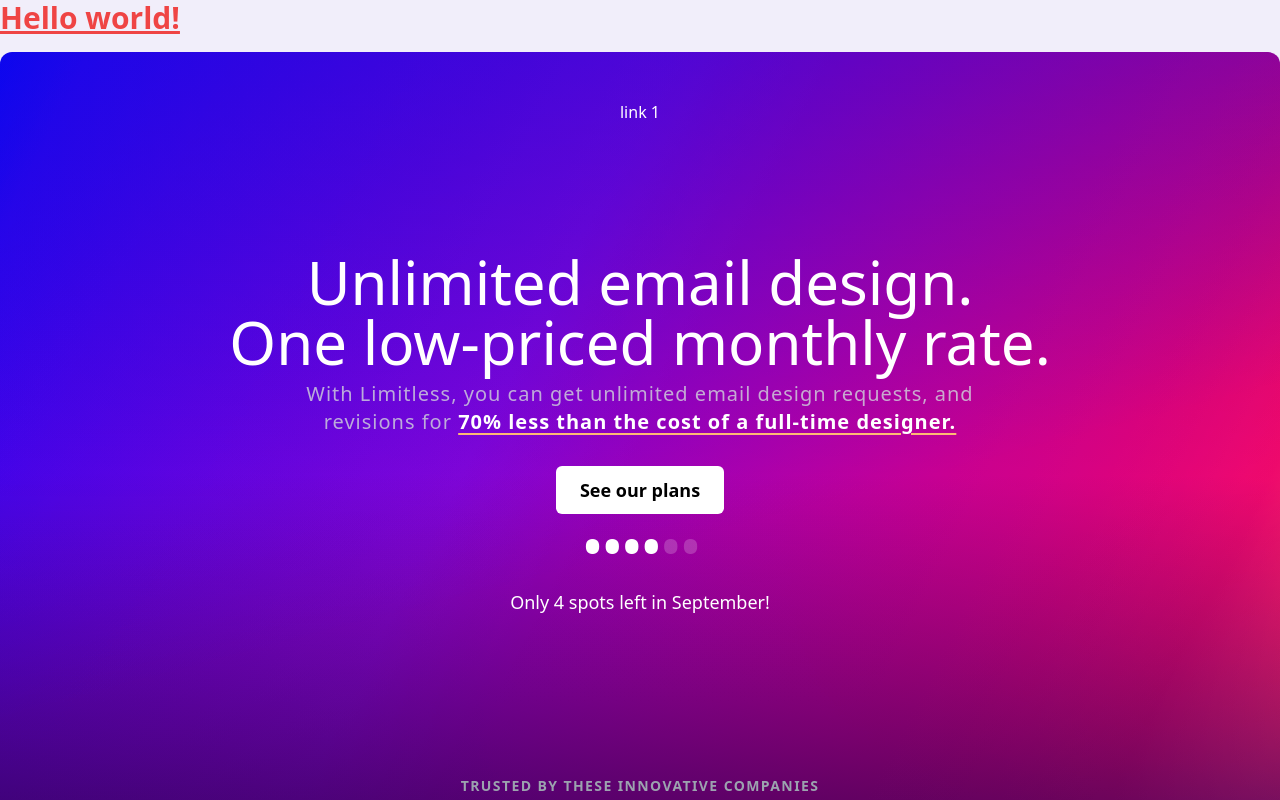
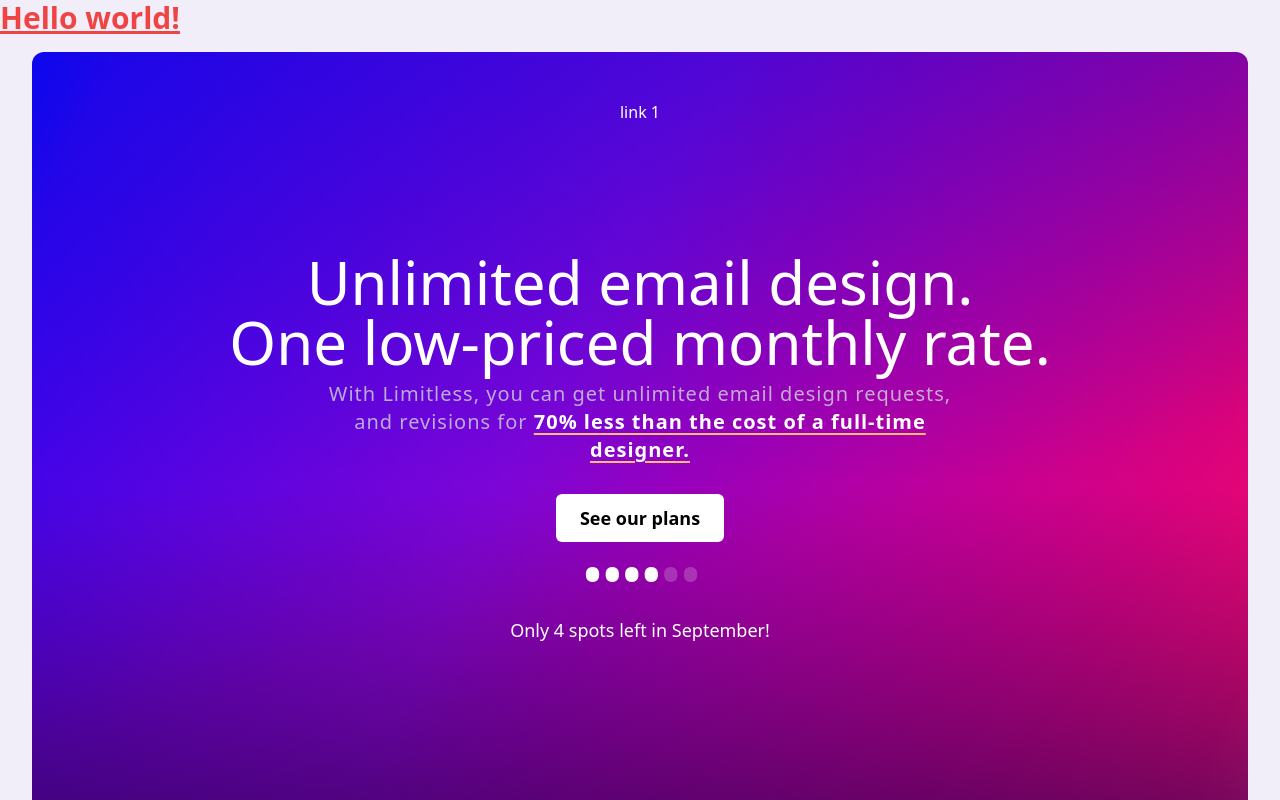
Before and after one commit to samsonc89/limitless, a React (Vite) app: page / in a window 1280 px wide. Shown: the top 800 px of the page. Built offline with nearby package versions, Linux system fonts and the light colour scheme.

Commit message:
Make max width important

```diff
--- a/src/index.css
+++ b/src/index.css
@@ -33,7 +33,7 @@
 }
 
 section {
-  max-width: 95%;
+  max-width: 95% !important;
   margin: 1rem auto;
 }
 .button {
```
